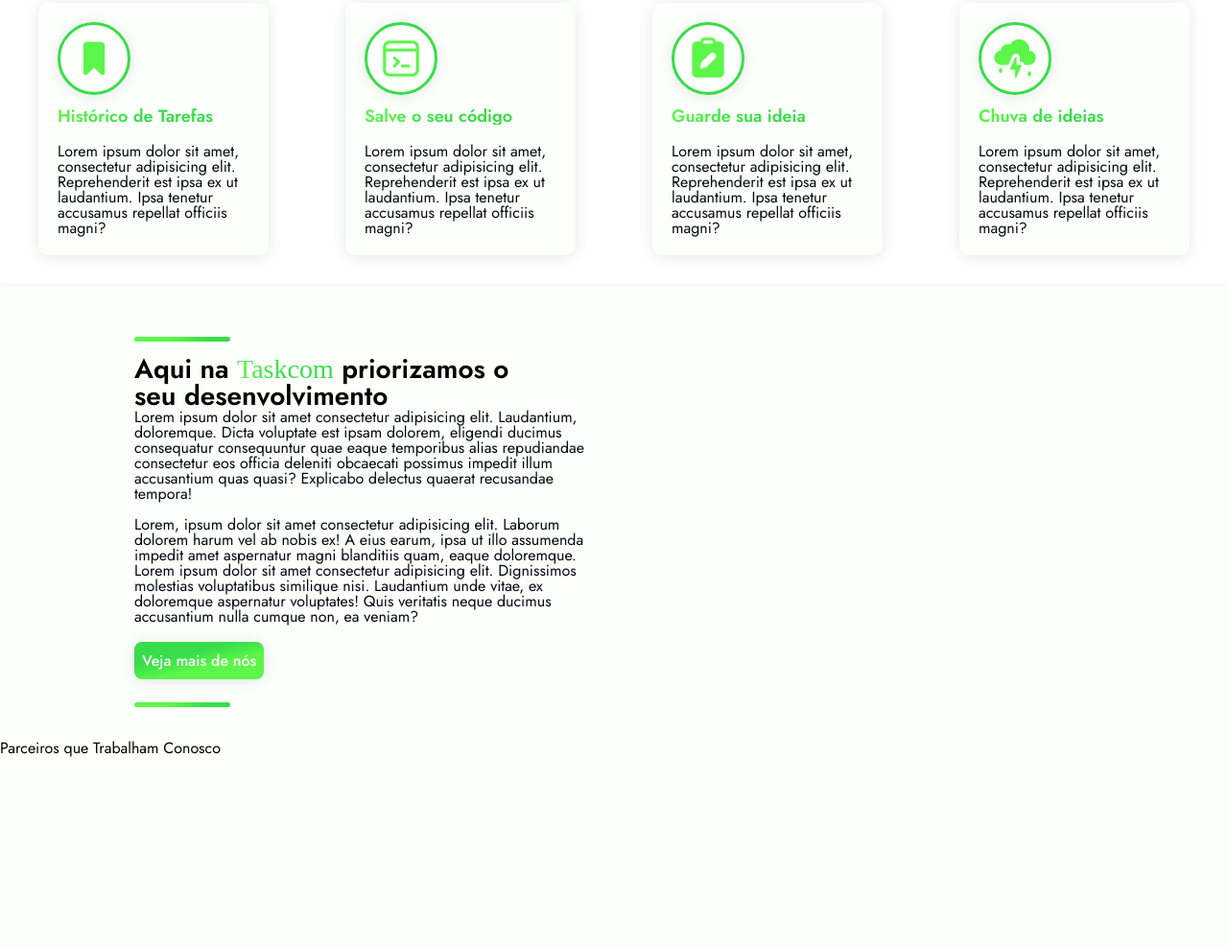
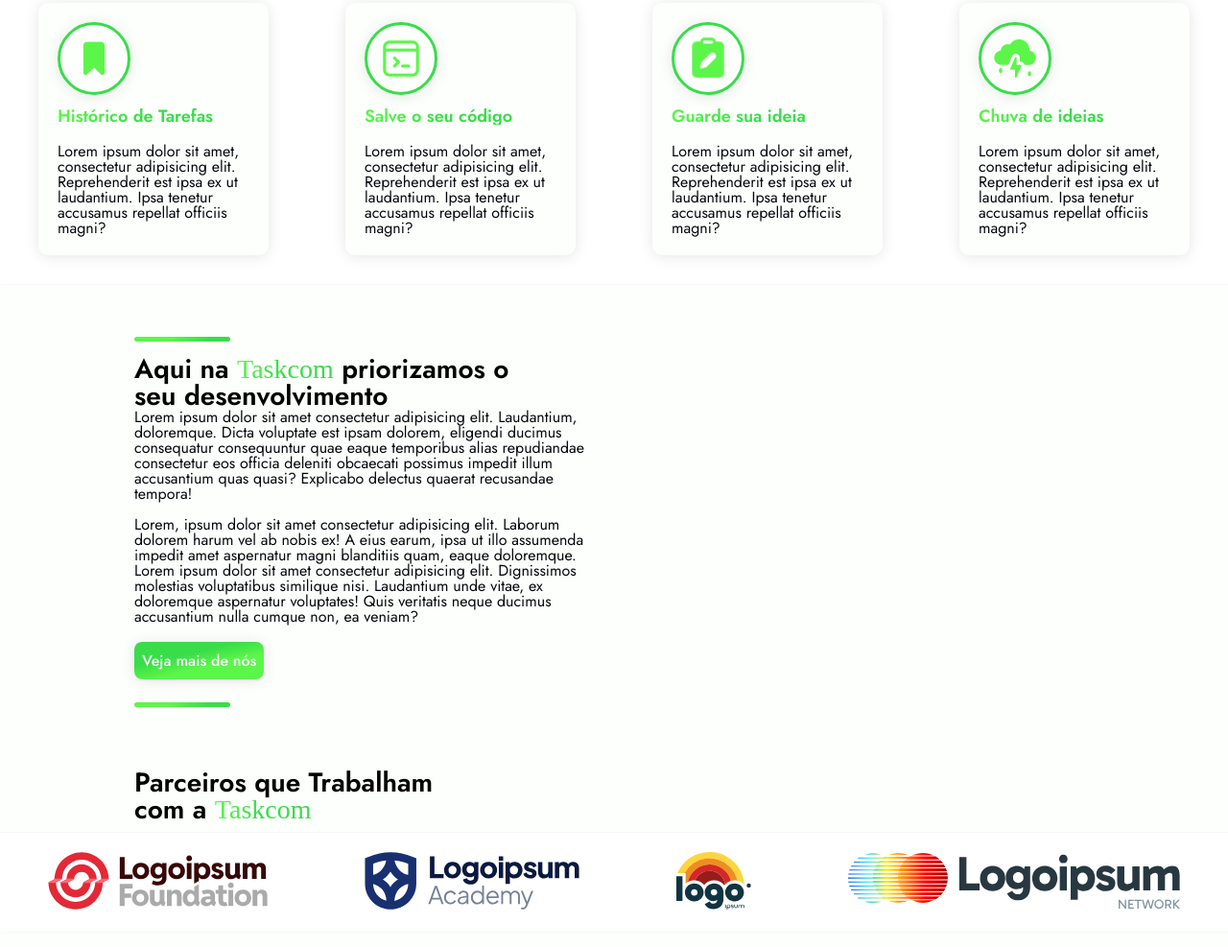
Before and after one commit to Isaac-Loiola/Taskcom, a plain HTML site: page index.html in a window 1280 px wide. Shown: the part 653-1640 px from the top of the page at 96% size. Before the commit the page ends 1505 px from the top, so only its background shows below. Drawn offline with Linux system fonts and the light colour scheme; a web font is replaced by a local one.

Commit message:
Divisão footer preparada!

```diff
--- a/css/style.css
+++ b/css/style.css
@@ -262,8 +262,37 @@ footer{
     padding: 0;
 }
 
-#our-copartner-subtitle{
+.subtitle-footer{
+    width: 1000px;
+    margin: 0 auto;
+}
+#uor-copartner-subtitle{
+    margin: 30px 0 10px 0;
+    font-weight: 600;
+    font-size: 28px;
+}
 
+.copartners-footer{
+    width: 100%;
+    display: flex;
+    justify-content: space-around;
+    flex-direction: row;
+
+    margin-bottom: 40px;
+
+    background-color: #FFF;
+    box-shadow: 1px 0 1px rgba(0, 0, 0, 0.15);
+}
+
+.image-section-copartner{
+    margin: 20px 0;
+    height: 60px;
+
+    transition: transform 0.3s ease;
+}
+
+.image-section-copartner:hover{
+    transform: scale(1.05);
 }
 
 /* Fim parceiros */
--- a/index.html
+++ b/index.html
@@ -19,7 +19,7 @@
             <div class="section-container-header">
                 <section class="section-header">
                     <nav>
-                        <a href="#about" class="anchor-header">Sobre</a>
+                        <a href="#about-us-subtitle" class="anchor-header">Sobre</a>
                     </nav>
                 </section>
                 <section class="section-header">
@@ -124,30 +124,32 @@
             </div>
         </main>
         <footer>
-            <h2 id="uor-copartner-subtitle">Parceiros que Trabalham Conosco</h2>
+            <div class="subtitle-footer">
+                <h2 id="uor-copartner-subtitle">Parceiros que Trabalham <br> com a <span class="name-project">Taskcom</span></h2>
+            </div>
+
             <div class="copartners-footer">
-
                 <section class="section-copartner">
                     <figure>
-                        <img src="" alt="" class="image-section-copartner">
+                        <img src="/image/coparters-logo/logoipsum-358.svg" alt="" class="image-section-copartner">
                     </figure>
                 </section>
 
                 <section class="section-copartner">
                     <figure>
-                        <img src="" alt="" class="image-section-copartner">
+                        <img src="/image/coparters-logo/logoipsum-356.svg" alt="" class="image-section-copartner">
                     </figure>
                 </section>
 
                 <section class="section-copartner">
                     <figure>
-                        <img src="" alt="" class="image-section-copartner">
+                        <img src="/image/coparters-logo/logoipsum-331.svg" alt="" class="image-section-copartner">
                     </figure>
                 </section>
 
                 <section class="section-copartner">
                     <figure>
-                        <img src="" alt="" class="image-section-copartner">
+                        <img src="/image/coparters-logo/logoipsum-343.svg" alt="" class="image-section-copartner">
                     </figure>
                 </section>
             </div>
```
Also changed, not shown: image/coparters-logo/logoipsum-331.svg (added), image/coparters-logo/logoipsum-343.svg (added), image/coparters-logo/logoipsum-356.svg (added), image/coparters-logo/logoipsum-358.svg (added).
